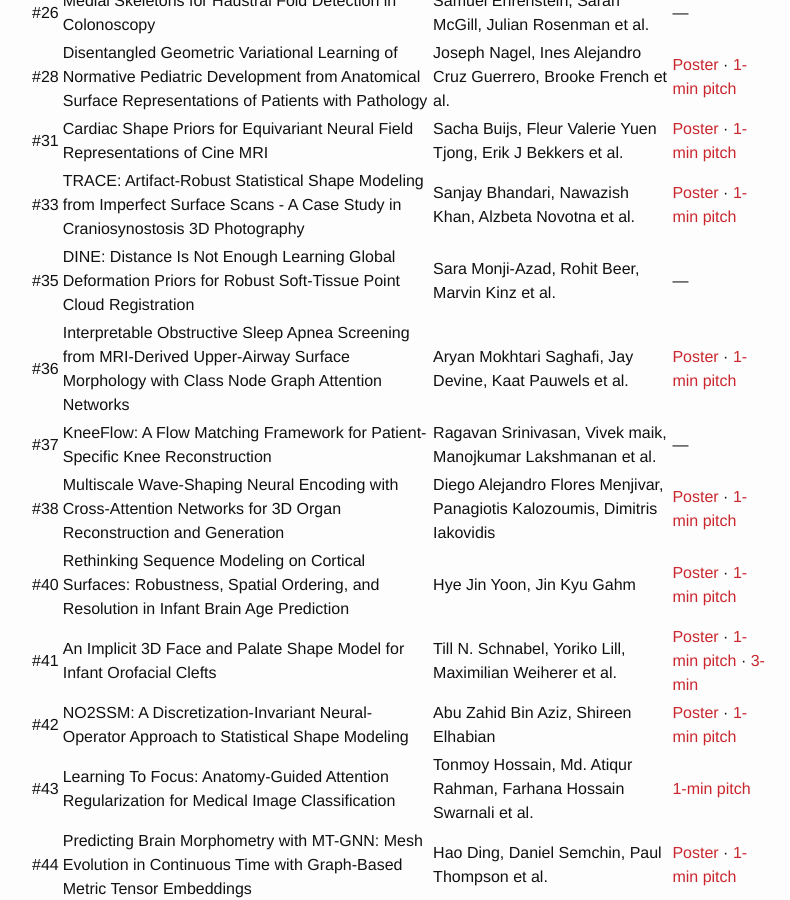
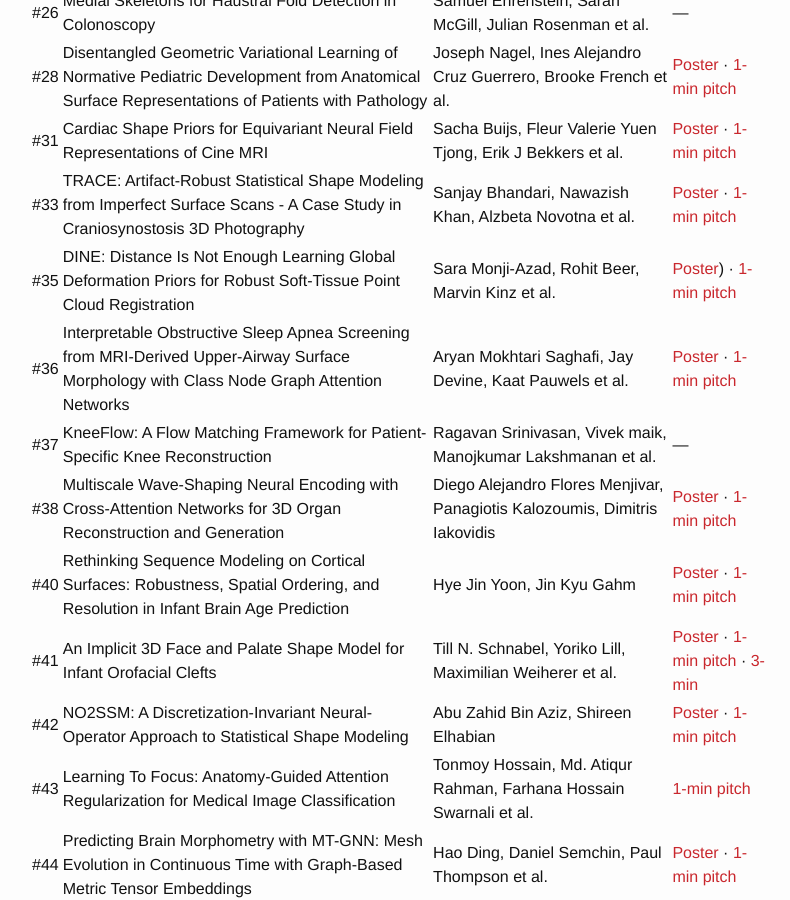
Before and after one commit to shapemi/shapemi.github.io, a Jekyll site: the page built from program/index.md, in a window 1280 px wide and 900 px high, scrolled down 3264 px. Shown: the whole window, without its empty margins (241-1031 px from the left). Built offline with Jekyll 4.4.1, drawn with Linux system fonts in a browser that asks for light colours.

Commit message:
Add links for DINE presentation details
Updated the entry for DINE to include poster and pitch links.

```diff
--- a/program/index.md
+++ b/program/index.md
@@ -98,7 +98,7 @@ Posters and 1-minute pitch videos for the 2026 papers, as received. Browse all f
 | #28 | Disentangled Geometric Variational Learning of Normative Pediatric Development from Anatomical Surface Representations of Patients with Pathology | Joseph Nagel, Ines Alejandro Cruz Guerrero, Brooke French et al. | [Poster](https://drive.google.com/file/d/150Hj2txM5IZR0k4zcTpwNW1JI-xGVVZ3/view?usp=sharing) · [1-min pitch](https://drive.google.com/file/d/19eOpKTKe-7mop-uFYLtRUWR21iXdoTLc/view?usp=sharing) |
 | #31 | Cardiac Shape Priors for Equivariant Neural Field Representations of Cine MRI | Sacha Buijs, Fleur Valerie Yuen Tjong, Erik J Bekkers et al. | [Poster](https://drive.google.com/file/d/13pQaNgsZ65e62AMTmBnqCoK58rzFjQLL/view?usp=sharing) · [1-min pitch](https://drive.google.com/file/d/1jOt2-Vo5gtkNCuZ91PaOrp0ATZOPOkQi/view?usp=sharing) |
 | #33 | TRACE: Artifact-Robust Statistical Shape Modeling from Imperfect Surface Scans - A Case Study in Craniosynostosis 3D Photography | Sanjay Bhandari, Nawazish Khan, Alzbeta Novotna et al. | [Poster](https://drive.google.com/file/d/1XEKRnAY5TbUR3nBQcESZypJ_8XIb82ZP/view?usp=sharing) · [1-min pitch](https://drive.google.com/file/d/139VlJfy_msn5ZX6QLK8z0FSH5pqxyYGj/view?usp=sharing) |
-| #35 | DINE: Distance Is Not Enough Learning Global Deformation Priors for Robust Soft-Tissue Point Cloud Registration | Sara Monji-Azad, Rohit Beer, Marvin Kinz et al. | — |
+| #35 | DINE: Distance Is Not Enough Learning Global Deformation Priors for Robust Soft-Tissue Point Cloud Registration | Sara Monji-Azad, Rohit Beer, Marvin Kinz et al. | [Poster](https://drive.google.com/file/d/1GJrrAUG6WMxZzfhWu4llKPDEAEvmC7qW/view?usp=drive_link)) · [1-min pitch](https://drive.google.com/file/d/1FnBRGQQB1wUVMFRSlX9NAZhcWKX80aEA/view?usp=drive_link) |
 | #36 | Interpretable Obstructive Sleep Apnea Screening from MRI-Derived Upper-Airway Surface Morphology with Class Node Graph Attention Networks | Aryan Mokhtari Saghafi, Jay Devine, Kaat Pauwels et al. | [Poster](https://drive.google.com/file/d/1Up6cVS_ADj3ojybZe8RflPKJ2kGccP3o/view?usp=sharing) · [1-min pitch](https://drive.google.com/file/d/1otzbEeZsZSQBq3Q0TJgW4IQ6BWzWyGJs/view?usp=sharing) |
 | #37 | KneeFlow: A Flow Matching Framework for Patient-Specific Knee Reconstruction | Ragavan Srinivasan, Vivek maik, Manojkumar Lakshmanan et al. | — |
 | #38 | Multiscale Wave-Shaping Neural Encoding with Cross-Attention Networks for 3D Organ Reconstruction and Generation | Diego Alejandro Flores Menjivar, Panagiotis Kalozoumis, Dimitris Iakovidis | [Poster](https://drive.google.com/file/d/1QFPYH_ZfOWYOneI7Kfd7B2OEdlkIiKQw/view?usp=sharing) · [1-min pitch](https://drive.google.com/file/d/1t9-yIVayQoa1WYh5xQndlid3KgQmFKhH/view?usp=sharing) |
```
